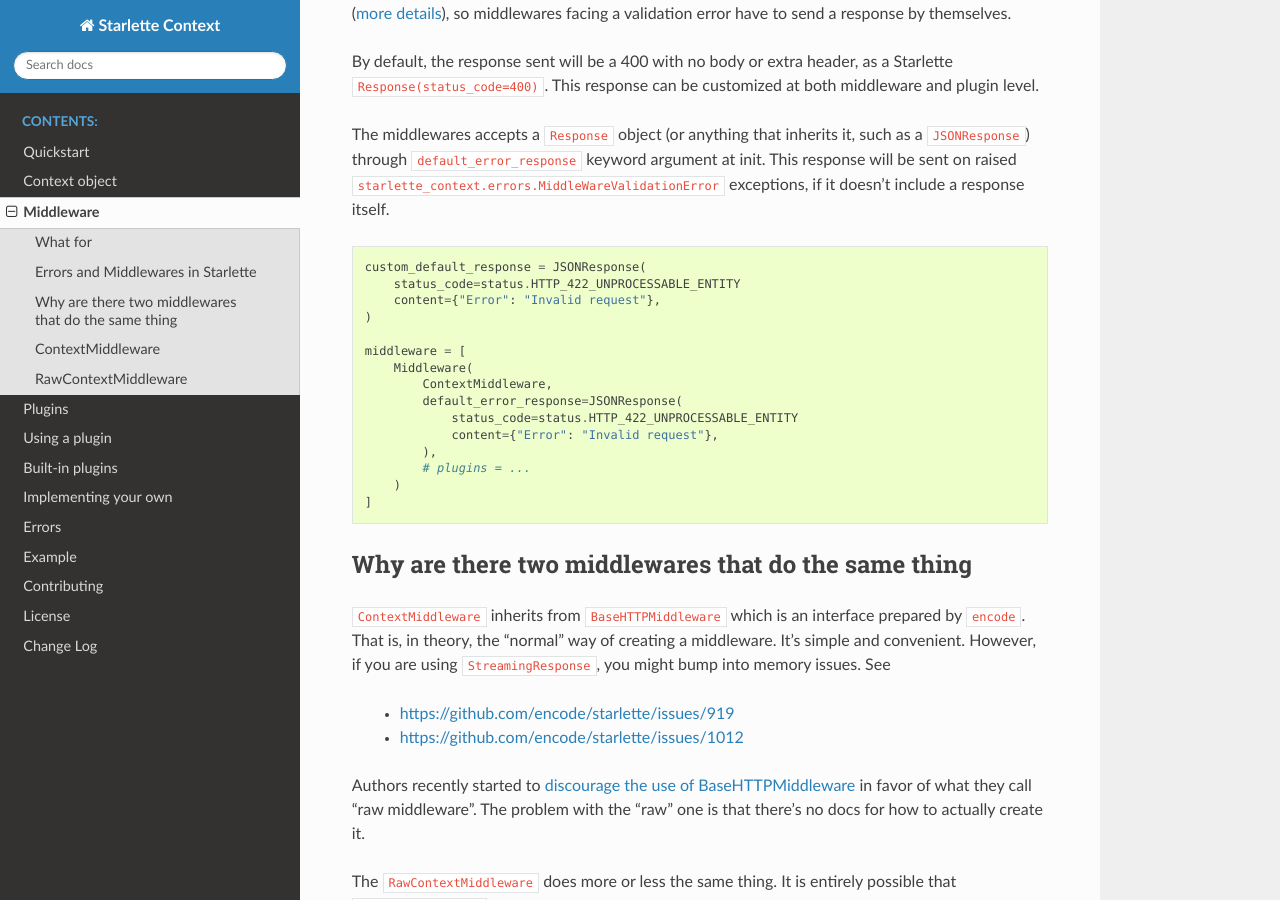
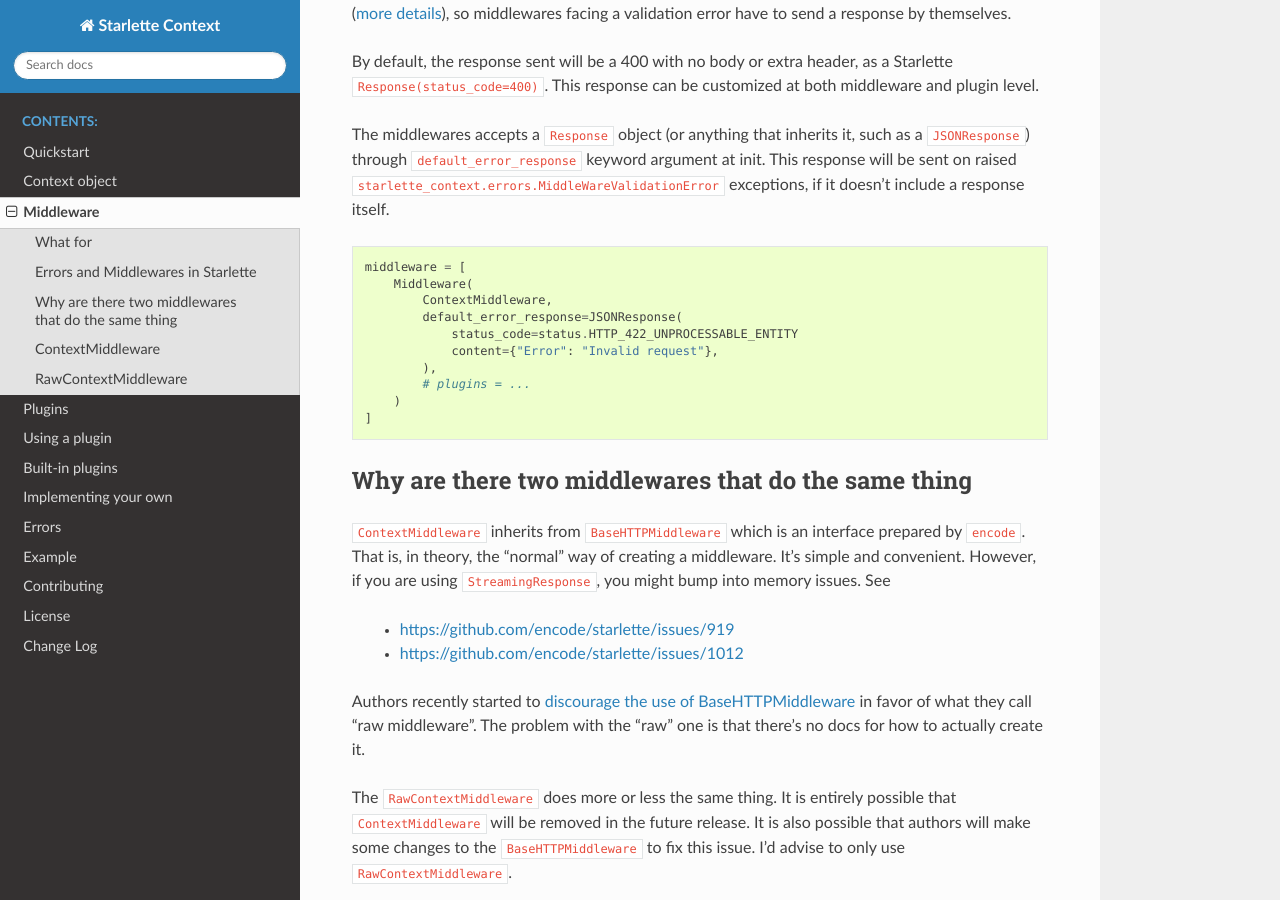
Before and after one commit to tomwojcik/starlette-context, a Sphinx documentation site: the page built from docs/source/middleware.rst, in a window 1280 px wide and 900 px high, scrolled down 390 px. Built offline with Sphinx 7.4.7 and the Read the Docs theme 2.0.0, drawn with Linux system fonts in a browser that asks for light colours.

Commit message:
formatting cleanup

```diff
--- a/docs/source/middleware.rst
+++ b/docs/source/middleware.rst
@@ -25,11 +25,6 @@ The middlewares accepts a ``Response`` object (or anything that inherits it, suc
 This response will be sent on raised ``starlette_context.errors.MiddleWareValidationError`` exceptions, if it doesn't include a response itself.
 
 .. code-block:: python
-
-    custom_default_response = JSONResponse(
-        status_code=status.HTTP_422_UNPROCESSABLE_ENTITY
-        content={"Error": "Invalid request"},
-    )
 
     middleware = [
         Middleware(
```
Also changed, not shown: docs/source/plugins.rst (line endings or trailing spaces).
